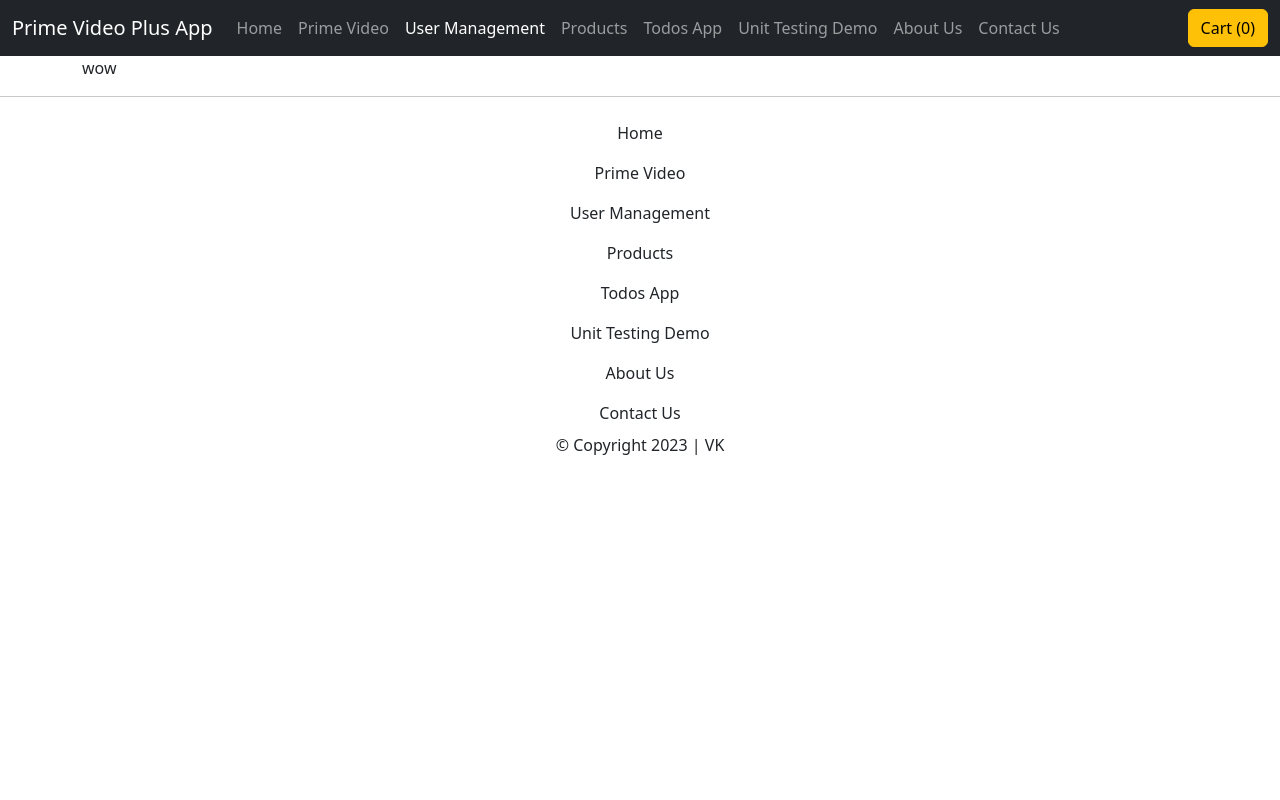
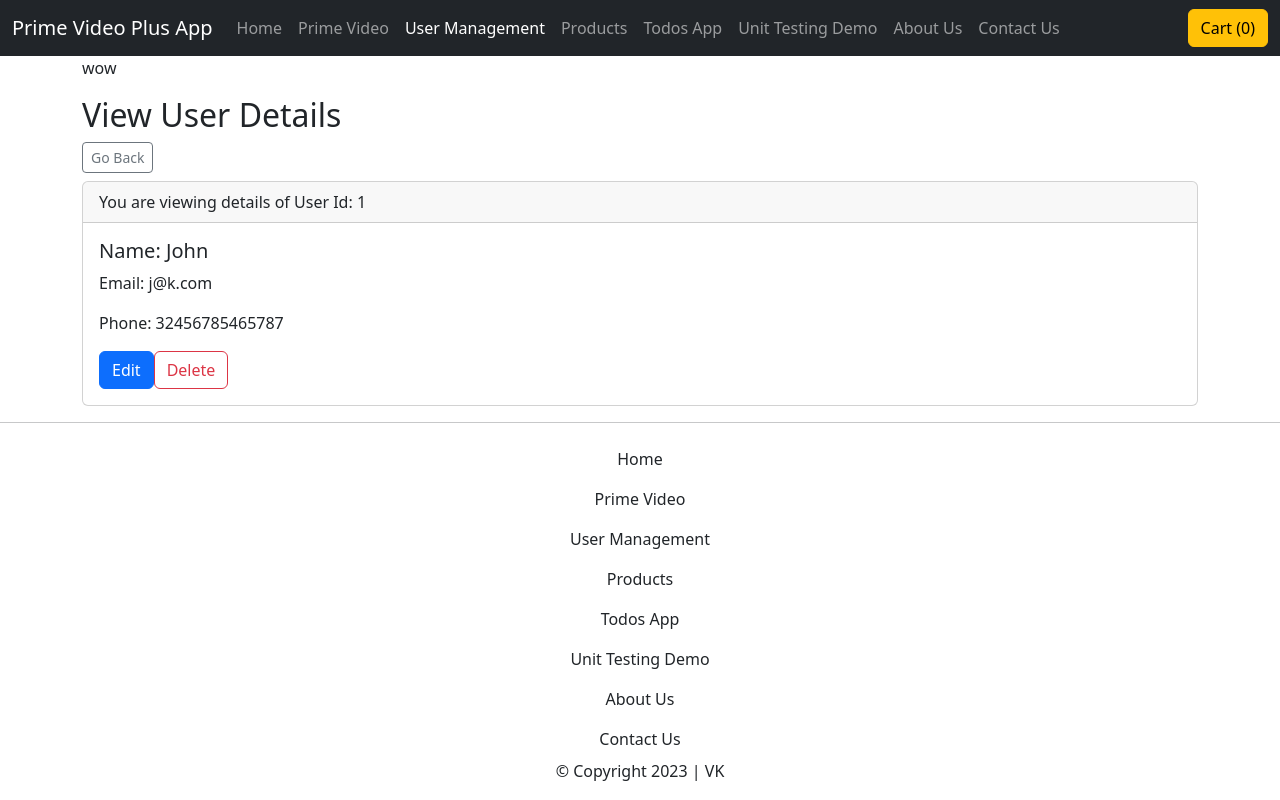
Before and after one commit to ikiviki/prime-video-plus-react, a React (Create React App) app: page /users/1 in a window 1280 px wide. Built offline with nearby package versions, Linux system fonts and the light colour scheme.

Commit message:
User Detail page [Day9]

```diff
--- a/src/App.js
+++ b/src/App.js
@@ -16,6 +16,7 @@ import TodosPage from "./pages/TodosPage/TodosPage";
 import UnitTestingDemoPage from "./pages/UnitTestingDemoPage/UnitTestingDemoPage";
 import AboutUsPage from "./pages/AboutUsPage/AboutUsPage";
 import ContactUsPage from "./pages/ContactUsPage/ContactUsPage";
+import UserDetails from "./pages/UsersPage/components/UserDetails";
 
 // Functional Component with Named Function
 function App() {
@@ -31,6 +32,7 @@ function App() {
           <Route path="/" element={<HomePage />} />
           <Route path="/prime-video" element={<PrimeVideoPage />} />
           <Route path="/users" element={<UsersPage />} />
+          <Route path="/users/1" element={<UserDetails />} />
           <Route path="/products" element={<ProductsPage />} />
           <Route path="/todos" element={<TodosPage />} />
           <Route path="/unit-testing-demo" element={<UnitTestingDemoPage />} />
--- a/src/pages/UsersPage/UsersPage.js
+++ b/src/pages/UsersPage/UsersPage.js
@@ -1,13 +1,31 @@
 import { Helmet } from "react-helmet-async";
+import { Link } from "react-router-dom";
 
 const UsersPage = () => {
   return (
-    <div>
+    <>
       <Helmet>
         <title>User Management</title>
       </Helmet>
-      UsersPage
-    </div>
+      <div className="row">
+        <h2>Listing Users</h2>
+        <div className="col-md-3 mt-2">
+          <div className="card">
+            <div className="card-body">
+              <h5 className="card-title">Name: John</h5>
+              <p className="card-text">E-Mail: j@k.com</p>
+              <div className="d-flex justify-content-between align-items-center">
+                <div className="btn-group">
+                  <Link to="/users/1" className="btn-link">
+                    View Details
+                  </Link>
+                </div>
+              </div>
+            </div>
+          </div>
+        </div>
+      </div>
+    </>
   );
 };
 
--- /dev/null
+++ b/src/pages/UsersPage/components/UserDetails.js
@@ -0,0 +1,26 @@
+const UserDetails = () => {
+  return (
+    <div className="row mt-2">
+      <h2>
+        <span>View User Details</span>
+      </h2>
+      <div className="col-md-12">
+        <button type="button" className="btn btn-sm btn-outline-secondary">
+          Go Back
+        </button>
+        <div className="card mt-2">
+          <div className="card-header">You are viewing details of User Id: 1</div>
+          <div className="card-body">
+            <h5 className="card-title">Name: John</h5>
+            <p className="card-text">Email: j@k.com</p>
+            <p className="card-text">Phone: 32456785465787</p>
+            <button className="btn btn-primary">Edit</button>
+            <button className="btn btn-outline-danger">Delete</button>
+          </div>
+        </div>
+      </div>
+    </div>
+  );
+};
+
+export default UserDetails;
```
